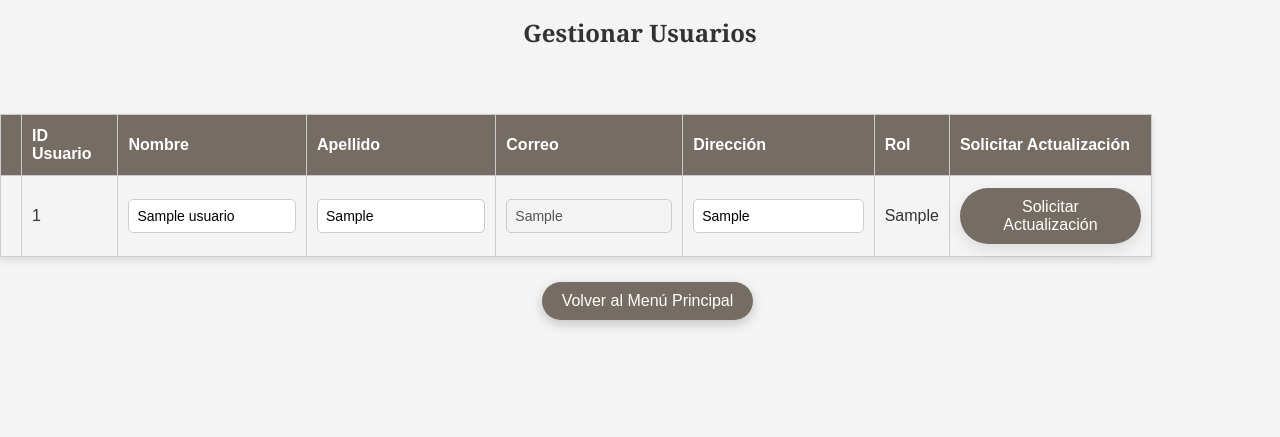
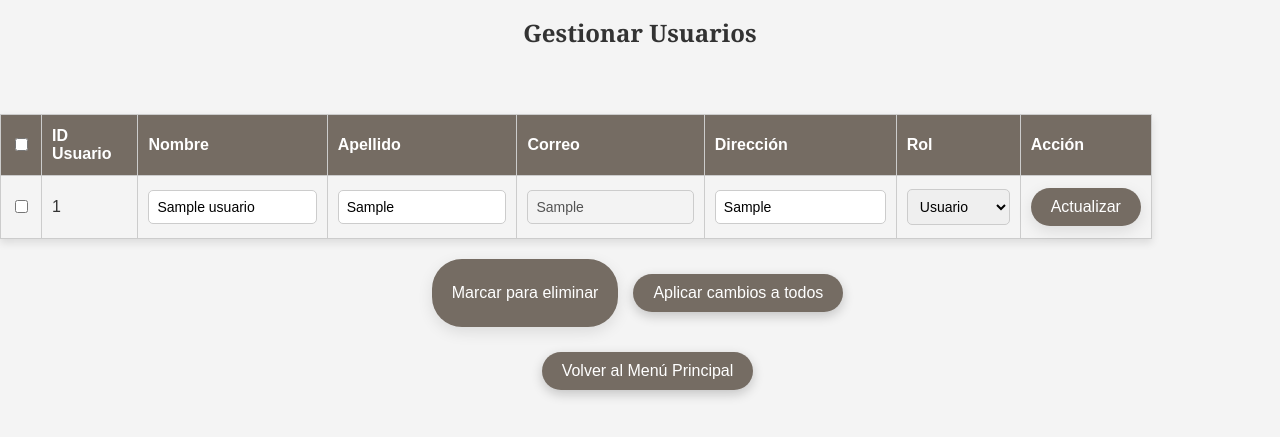
Before and after one commit to JNArrazola/library-system, a PHP site: page /pages/manage_users.php in a window 1280 px wide. Shown: the top 437 px of the page. Run offline with PHP 8.4, Linux system fonts and the light colour scheme; the visitor is signed in with stand-in values (Sample User, id 1); tables that the repository leaves empty or names only in its code hold one stand-in row (values such as "Sample post").

Commit message:
now it works for admins and users

```diff
--- a/pages/manage_users.php
+++ b/pages/manage_users.php
@@ -14,6 +14,11 @@
     if (isset($_POST['delete_user_ids'])) {
         foreach ($_POST['delete_user_ids'] as $delete_user_id) {
             if ($delete_user_id != $_SESSION['user_id']) {
+                if ($_SESSION['rol'] === 'administrador') {
+                    $query = "DELETE FROM Usuarios WHERE id = :usuario_id";
+                    $stmt = $pdo->prepare($query);
+                    $stmt->execute(['usuario_id' => $delete_user_id]);
+                } else {
                     $check_query = "SELECT COUNT(*) FROM Solicitudes WHERE tipo = 'eliminacion' AND usuario_id = :usuario_id AND solicitante_id = :solicitante_id AND estado = 'pendiente'";
                     $check_stmt = $pdo->prepare($check_query);
                     $check_stmt->execute(['usuario_id' => $delete_user_id, 'solicitante_id' => $_SESSION['user_id']]);
@@ -25,11 +30,24 @@
                     }
                 }
             }
-        $success_message = "Solicitudes de eliminación enviadas correctamente.";
+        }
+        $success_message = ($_SESSION['rol'] === 'administrador') ? "Usuarios eliminados correctamente." : "Solicitudes de eliminación enviadas correctamente.";
     }
 
     if (isset($_POST['updates'])) {
         foreach ($_POST['updates'] as $user_id => $fields) {
+            if ($_SESSION['rol'] === 'administrador') {
+                $query = "UPDATE Usuarios SET nombre = :nombre, apellido = :apellido, direccion = :direccion, rol = :rol WHERE id = :id";
+                $stmt = $pdo->prepare($query);
+                $stmt->execute([
+                    'nombre' => $fields['nombre'],
+                    'apellido' => $fields['apellido'],
+                    'direccion' => $fields['direccion'],
+                    'rol' => $fields['rol'],
+                    'id' => $user_id
+                ]);
+                $success_message = "Cambios aplicados correctamente.";
+            } else {
                 $original_query = "SELECT * FROM Usuarios WHERE id = :id";
                 $original_stmt = $pdo->prepare($original_query);
                 $original_stmt->execute(['id' => $user_id]);
@@ -63,12 +81,14 @@
             }
         }
     }
+}
 
 $condition = ($_SESSION['rol'] === 'bibliotecario') ? "WHERE rol = 'usuario'" : "";
 $query = "SELECT * FROM Usuarios $condition";
 $stmt = $pdo->query($query);
 $users = $stmt->fetchAll();
 ?>
+
 
 <!DOCTYPE html>
 <html lang="es">
@@ -78,6 +98,9 @@
     <title>Gestionar Usuarios</title>
     <link rel="stylesheet" href="../styles/manage_users.css?v=<?= time(); ?>">
     <script>
+    const confirmDeleteMessage = <?php echo ($_SESSION['rol'] === 'administrador') ? "'¿Estás seguro de que quieres realizar esta eliminación?'" : "'¿Estás seguro de que quieres solicitar la eliminación?'"; ?>;
+    const confirmUpdateMessage = <?php echo ($_SESSION['rol'] === 'administrador') ? "'¿Estás seguro de que quieres aplicar los cambios?'" : "'¿Estás seguro de que quieres solicitar esta actualización?'"; ?>;
+
     function toggleDeletionMode() {
         const checkboxes = document.querySelectorAll('.delete-checkbox');
         const deleteButton = document.getElementById('delete_button');
@@ -95,18 +118,19 @@
     }
 
     function confirmDeletion() {
-            return confirm("¿Estás seguro de que quieres enviar las solicitudes de eliminación para los usuarios seleccionados?");
+        return confirm(confirmDeleteMessage);
     }
 
     function confirmUpdate() {
-            return confirm("¿Estás seguro de que quieres enviar la solicitud de actualización?");
+        return confirm(confirmUpdateMessage);
     }
 
     function toggleAll(source) {
-            checkboxes = document.querySelectorAll('input[name="delete_user_ids[]"]');
+        const checkboxes = document.querySelectorAll('input[name="delete_user_ids[]"]');
         checkboxes.forEach(checkbox => checkbox.checked = source.checked);
     }
 </script>
+
 </head>
 <body>
     <h1>Gestionar Usuarios</h1>
@@ -117,24 +141,24 @@
         <p class="error"><?= htmlspecialchars($error_message) ?></p>
     <?php endif; ?>
 
-    <form action="manage_users.php" method="POST" onsubmit="return confirmUpdate();">
+    <form action="manage_users.php" method="POST">
     <table>
         <thead>
             <tr>
-                    <th><input type="checkbox" onclick="toggleAll(this)" class="delete-checkbox" style="display:none;"></th>
+                <th><input type="checkbox" onclick="toggleAll(this)" class="delete-checkbox"></th>
                 <th>ID Usuario</th>
                 <th>Nombre</th>
                 <th>Apellido</th>
                 <th>Correo</th>
                 <th>Dirección</th>
                 <th>Rol</th>
-                    <th>Solicitar Actualización</th>
+                <th>Acción</th>
             </tr>
         </thead>
         <tbody>
             <?php foreach ($users as $user): ?>
                 <tr id="row_<?= $user['id'] ?>">
-                        <td><input type="checkbox" name="delete_user_ids[]" value="<?= $user['id'] ?>" class="delete-checkbox" style="display:none;"></td>
+                    <td><input type="checkbox" name="delete_user_ids[]" value="<?= $user['id'] ?>" class="delete-checkbox"></td>
                     <td><?= htmlspecialchars($user['id']) ?></td>
                     <td><input type="text" name="updates[<?= $user['id'] ?>][nombre]" value="<?= htmlspecialchars($user['nombre']) ?>" onchange="markRowChanged(<?= $user['id'] ?>)"></td>
                     <td><input type="text" name="updates[<?= $user['id'] ?>][apellido]" value="<?= htmlspecialchars($user['apellido']) ?>" onchange="markRowChanged(<?= $user['id'] ?>)"></td>
@@ -146,24 +170,37 @@
                                 <option value="usuario" <?= $user['rol'] === 'usuario' ? 'selected' : '' ?>>Usuario</option>
                                 <option value="bibliotecario" <?= $user['rol'] === 'bibliotecario' ? 'selected' : '' ?>>Bibliotecario</option>
                             </select>
+                        <?php elseif ($_SESSION['rol'] === 'administrador'): ?>
+                            <select name="updates[<?= $user['id'] ?>][rol]" onchange="markRowChanged(<?= $user['id'] ?>)">
+                                <option value="usuario" <?= $user['rol'] === 'usuario' ? 'selected' : '' ?>>Usuario</option>
+                                <option value="bibliotecario" <?= $user['rol'] === 'bibliotecario' ? 'selected' : '' ?>>Bibliotecario</option>
+                                <option value="administrador" <?= $user['rol'] === 'administrador' ? 'selected' : '' ?>>Administrador</option>
+                            </select>
                         <?php else: ?>
                             <?= htmlspecialchars($user['rol']) ?>
                         <?php endif; ?>
                     </td>
-                        <td><button type="submit" name="update_single" value="<?= $user['id'] ?>" onclick="return confirmUpdate();">Solicitar Actualización</button></td>
+                    <td><button type="submit" name="update_single" value="<?= $user['id'] ?>" onclick="return confirmUpdate();">Actualizar</button></td>
                 </tr>
             <?php endforeach; ?>
         </tbody>
     </table>
 
-        <?php if ($_SESSION['rol'] === 'bibliotecario'): ?>
+    <?php if ($_SESSION['rol'] === 'administrador'): ?>
         <div class="button-group" style="display: flex; gap: 10px; margin-top: 20px;">
             <button type="button" onclick="toggleDeletionMode()">Marcar para eliminar</button>
-                <button type="submit" id="submit_button">Enviar todos los cambios</button>
-                <button type="submit" id="delete_button" style="display:none;" onclick="return confirmDeletion();">Enviar Solicitudes de Eliminación</button>
+            <button type="submit" id="submit_button" onclick="return confirmUpdate();">Aplicar cambios a todos</button>
+            <button type="submit" id="delete_button" style="display:none;" onclick="return confirmDeletion();">Eliminar seleccionados</button>
+        </div>
+    <?php elseif ($_SESSION['rol'] === 'bibliotecario'): ?>
+        <div class="button-group" style="display: flex; gap: 10px; margin-top: 20px;">
+            <button type="button" onclick="toggleDeletionMode()">Marcar para eliminar</button>
+            <button type="submit" id="submit_button" onclick="return confirmUpdate();">Enviar todos los cambios</button>
+            <button type="submit" id="delete_button" style="display:none;" onclick="return confirmDeletion();">Enviar solicitudes de eliminación</button>
         </div>
     <?php endif; ?>
 </form>
+
 
     <div class="return-menu">
         <?php if ($_SESSION['rol'] === 'administrador'): ?>
```
Lines whose indentation alone changed are shown as unchanged.
